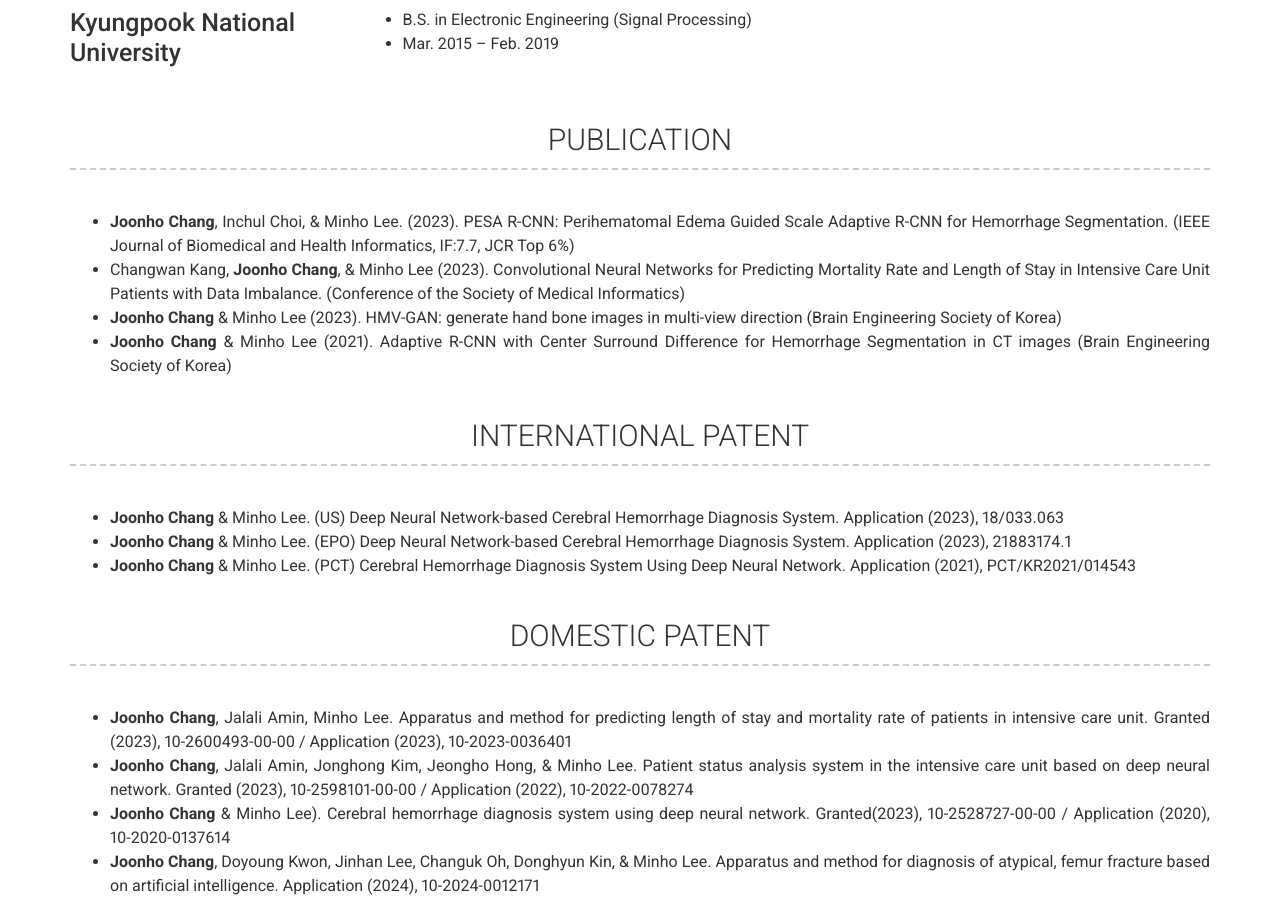
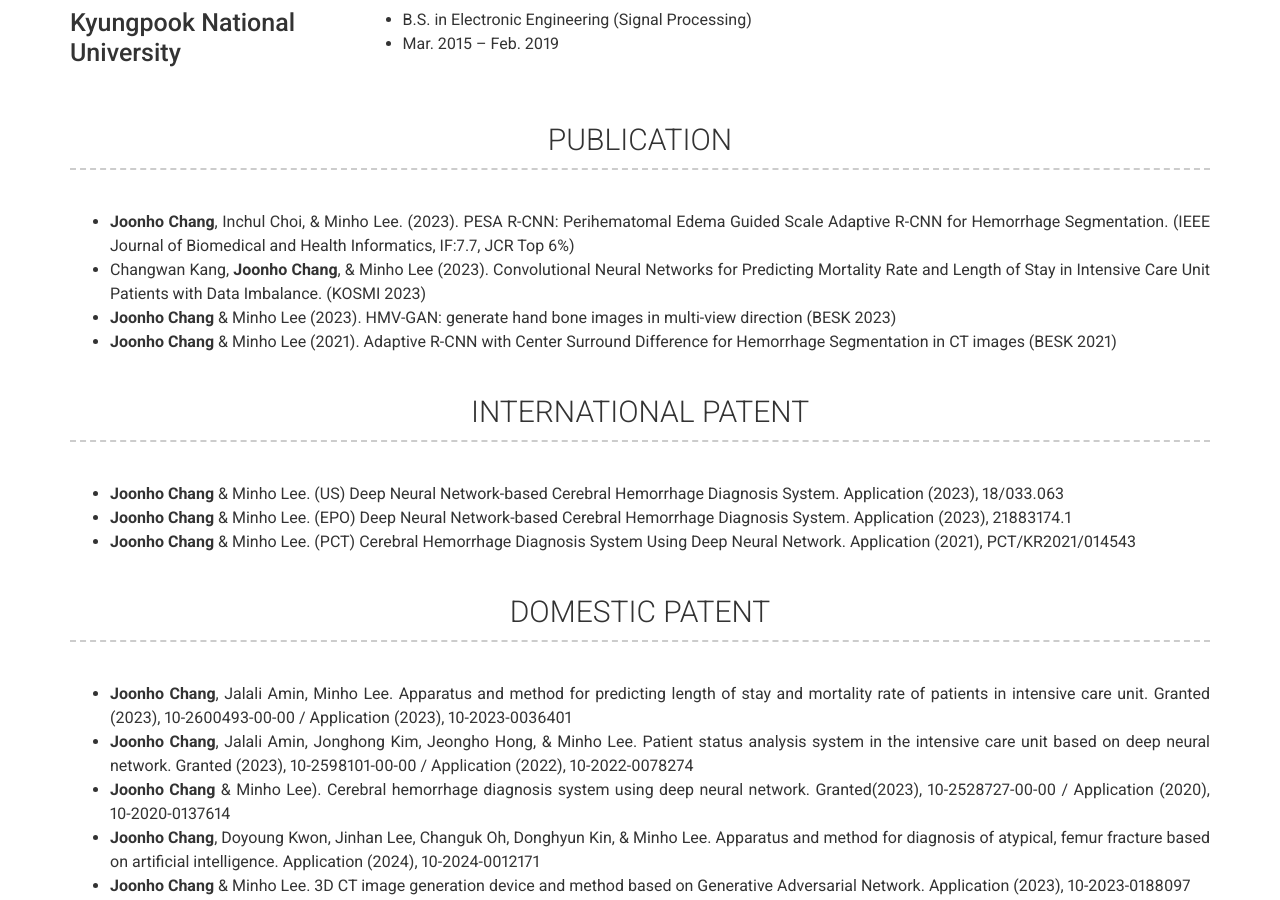
Before and after one commit to joonhozx/joonhozx.github.io, a Jekyll site: the page built from index.md, in a window 1280 px wide and 900 px high, scrolled down 827 px. Built offline with Jekyll 4.4.1, drawn with Linux system fonts in a browser that asks for light colours; nearby versions of some CDN libraries.

Commit message:
Update _config.yml

```diff
--- a/_config.yml
+++ b/_config.yml
@@ -102,9 +102,9 @@ content:
     layout: text
     content: | # this will include new lines to allow paragraphs
       - **Joonho Chang**, Inchul Choi, & Minho Lee. (2023). PESA R-CNN: Perihematomal Edema Guided Scale Adaptive R-CNN for Hemorrhage Segmentation. (IEEE Journal of Biomedical and Health Informatics, IF:7.7, JCR Top 6%)
-      - Changwan Kang, **Joonho Chang**, & Minho Lee (2023). Convolutional Neural Networks for Predicting Mortality Rate and Length of Stay in Intensive Care Unit Patients with Data Imbalance. (Conference of the Society of Medical Informatics)
-      - **Joonho Chang** & Minho Lee (2023). HMV-GAN: generate hand bone images in multi-view direction (Brain Engineering Society of Korea)
-      - **Joonho Chang** & Minho Lee (2021). Adaptive R-CNN with Center Surround Difference for Hemorrhage Segmentation in CT images (Brain Engineering Society of Korea)
+      - Changwan Kang, **Joonho Chang**, & Minho Lee (2023). Convolutional Neural Networks for Predicting Mortality Rate and Length of Stay in Intensive Care Unit Patients with Data Imbalance. (KOSMI 2023)
+      - **Joonho Chang** & Minho Lee (2023). HMV-GAN: generate hand bone images in multi-view direction (BESK 2023)
+      - **Joonho Chang** & Minho Lee (2021). Adaptive R-CNN with Center Surround Difference for Hemorrhage Segmentation in CT images (BESK 2021)
 
   - title: INTERNATIONAL PATENT
     layout: text
```
